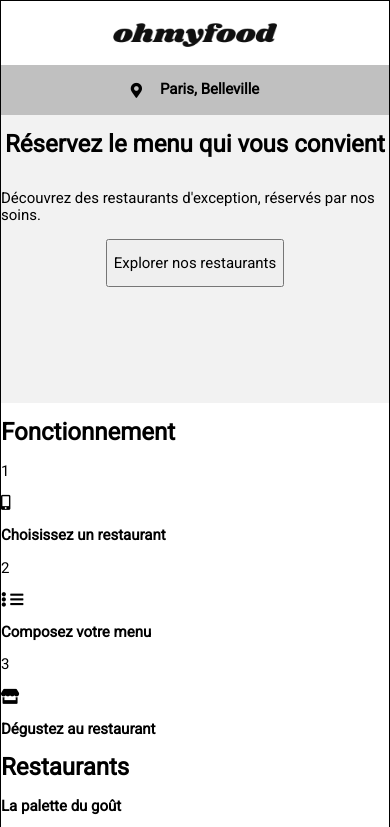
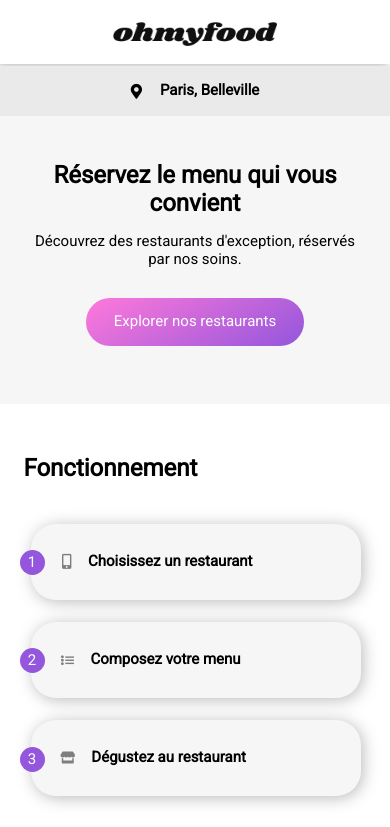
Before and after one commit to Romain-6793/RomainClaudot_OhMyFood, a website: page index.html in a window 390 px wide. Shown: the top 827 px of the page. Drawn offline with Linux system fonts and the light colour scheme; a web font is replaced by a local one.

Commit message:
Première mouture du header de l'accueil (mobile)

```diff
--- a/index.html
+++ b/index.html
@@ -26,31 +26,35 @@
             <h3>Paris, Belleville</h3>
         </div>
         <div class="explore">
-            <h1>Réservez le menu qui vous convient</h1>
-            <p>Découvrez des restaurants d'exception, réservés par nos soins.</p>
+            <p class="explore__fulltitle">
+            <h1 class="explore__fulltitle__title">Réservez le menu qui vous convient</h1>
+            <span class="explore__fulltitle__subtitle">Découvrez des restaurants d'exception, réservés par nos
+                soins.</span></p>
             <button type="submit" class="explore__btn" value="Rechercher"> Explorer nos restaurants </button>
         </div>
         <div class="stages">
             <h1>Fonctionnement</h1>
             <a>
                 <div class="stages__stage1">
-                    <div class="stages__stage1__bloc1 circle">
+                    <div class="circle stages__stage1__bloc1">
                         <p>1</p>
                     </div>
-                    <div class="stages__stage1__bloc2 bubble">
-                        <i class="fas fa-mobile-alt"></i>
+                    <div class="bubble stages__stage1__bloc2">
+                        <i class="fas fa-mobile-alt stages__stage1__bloc2__icone1"></i>
                         <h3>Choisissez un restaurant</h3>
                     </div>
                 </div>
             </a>
             <a>
                 <div class="stages__stage2">
-                    <div class="stages__stage2__bloc1 circle">
+                    <div class="circle stages__stage2__bloc1">
                         <p>2</p>
                     </div>
-                    <div class="stages__stage2__bloc2 bubble">
-                        <i class="fas fa-ellipsis-v"></i>
-                        <i class="fas fa-bars"></i>
+                    <div class="bubble stages__stage2__bloc2">
+                        <div class="stages__stage2__bloc2__icone2">
+                            <i class="fas fa-ellipsis-v marks"></i>
+                            <i class="fas fa-bars bars"></i>
+                        </div>
                         <!--Existe-t-il une seule icône ?-->
                         <h3>Composez votre menu</h3>
                     </div>
@@ -58,11 +62,11 @@
             </a>
             <a>
                 <div class="stages__stage3">
-                    <div class="stages__stage3__bloc1 circle">
+                    <div class="circle stages__stage3__bloc1">
                         <p>3</p>
                     </div>
-                    <div class="stages__stage3__bloc2 bubble">
-                        <i class="fas fa-store"></i>
+                    <div class="bubble stages__stage3__bloc2">
+                        <i class="fas fa-store stages__stage3__bloc2__icone3"></i>
                         <h3>Dégustez au restaurant</h3>
                     </div>
                 </div>
--- a/sass/main.scss
+++ b/sass/main.scss
@@ -10,8 +10,8 @@
 
 body
 {
-    max-width: 768px;
-    border: 1px solid black;
+    max-width: 767px;
+
 }
 
 h1
@@ -23,10 +23,14 @@ h1
 
 .main-container
 {
-    height: 64px;
+    max-height: 64px;
     display: flex;
     justify-content: center;
     padding-top: 22px;
+    padding-bottom: 22px;
+    box-shadow: -2px 2px 8px rgba(84,84,84,0.4); /*Je laisse ce souci de côté pour l'instant */
+    margin-bottom: 2px;
+
     &__logo
     {
         width: 164px;
@@ -41,7 +45,7 @@ h1
     flex-flow: row wrap;
     justify-content: center;
     align-items: center;
-    background: silver; /* Trouver un moyen de le rendre plus gris */
+    background: #eaeaea;
     &__igeo
     {
         margin-right: 18px;
@@ -51,12 +55,149 @@ h1
 .explore
 {
     height: 288px;
-    background: #F2F2F2;
+    background: #f6f6f6;
     display: flex;
     flex-flow: column wrap;
     align-items: center;
+    text-align: center;
+
+    &__fulltitle
+    {
+        &__title
+        {
+            padding-left: 10%;
+            padding-right: 10%;
+        }
+
+        &__subtitle
+        {
+            padding-left: 8%;
+            padding-right: 8%;
+        }
+
+    }
     &__btn
     {
         height: 48px;
+        width: 218px;
+        border-radius: 30px;
+        background: linear-gradient(150deg, #FF79DA, #9356DC);
+        color: #ffffff;
+        border: none;
+        cursor: pointer;
     }
 }
+
+.stages
+{
+    max-height: 442px;
+    display: flex;
+    flex-flow: column wrap;
+    padding-top: 35px;
+    padding-left: 6%;
+    &__stage1
+    {
+        margin-top: 25px;
+
+        &__bloc1
+        {
+            top: 550px;
+        }
+        &__bloc2
+        {
+
+            &__icone1
+            {
+                margin-left: 9.5%;
+                margin-right: 5%;
+                color: #7e7e7e;
+            }
+        }
+
+    }
+    &__stage2
+    {
+        &__bloc1
+        {
+            top: 648px;
+        }
+
+        &__bloc2
+        {
+
+
+            &__icone2
+            {
+
+                margin-left: 9%;
+                margin-right: 5%;
+                display: flex;
+                flex-flow: row wrap;
+                color: #7e7e7e;
+
+            }
+        }
+    }
+    &__stage3
+    {
+        &__bloc1
+        {
+            top: 747px;
+        }
+        &__bloc2
+        {
+            &__icone3
+            {
+                margin-left: 9%;
+                margin-right: 5%;
+                color: #7e7e7e;
+                font-size: 12px;
+            }
+
+        }
+    }
+
+}
+
+.marks, .bars
+{
+    font-size: 10px;
+}
+
+.marks
+{
+    margin-right: 1px;
+}
+
+.circle
+{
+    width: 25px;
+    height: 25px;
+    background: #9356DC;
+    border-radius: 30px;
+    color: #ffffff;
+    display: flex;
+    justify-content: center;
+    align-items: center;
+    position: absolute;
+    left: 5%;
+    z-index: 1;
+}
+
+.bubble
+{
+    width: 90%;
+    height: 76px;
+    border-radius: 25px;
+    display: flex;
+    justify-content: flex-start;
+    align-items: center;
+    background: #f6f6f6;
+    position: relative;
+    z-index: 0;
+    margin-bottom: 22px;
+    box-shadow: 2px 2px 16px rgba(84,84,84,0.4);
+    margin-left: 2%;
+}
+
+/* MAIN */
```
Also changed, not shown: public/css/style.css, 1 other file.
